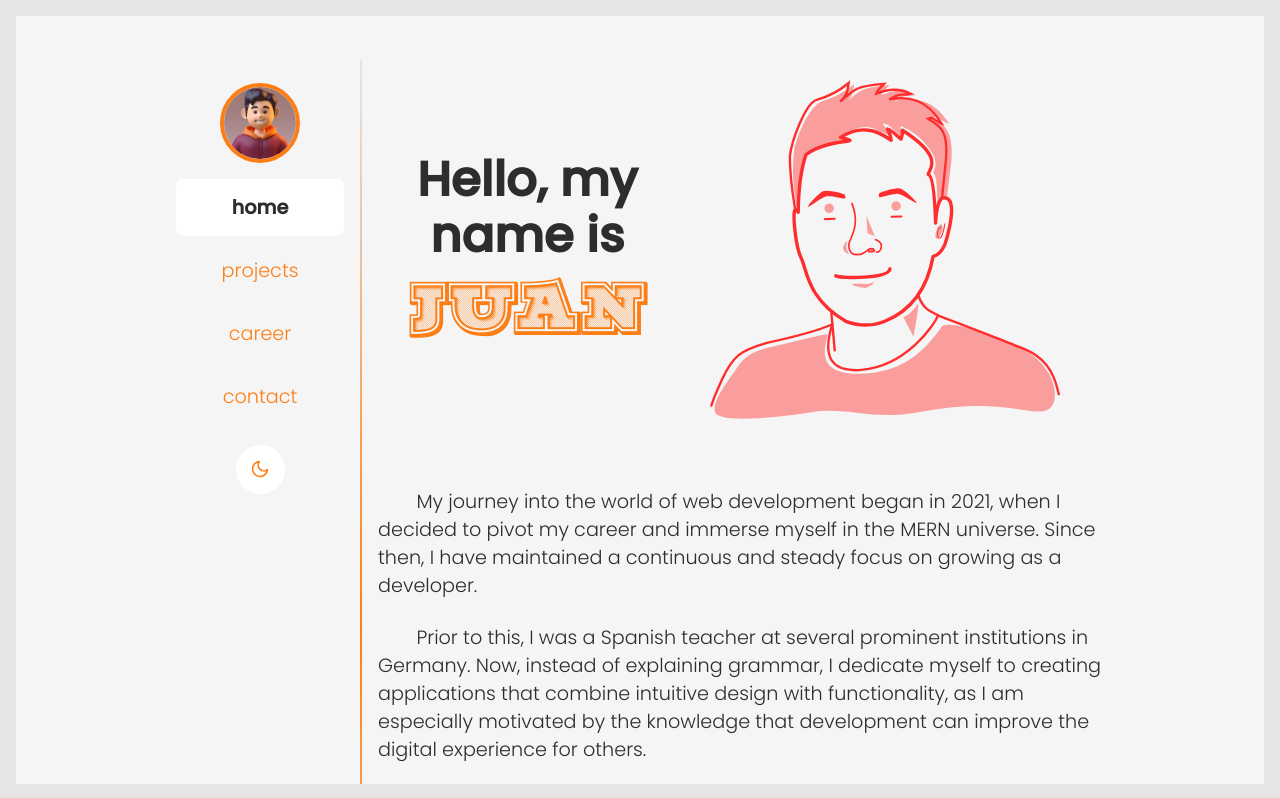
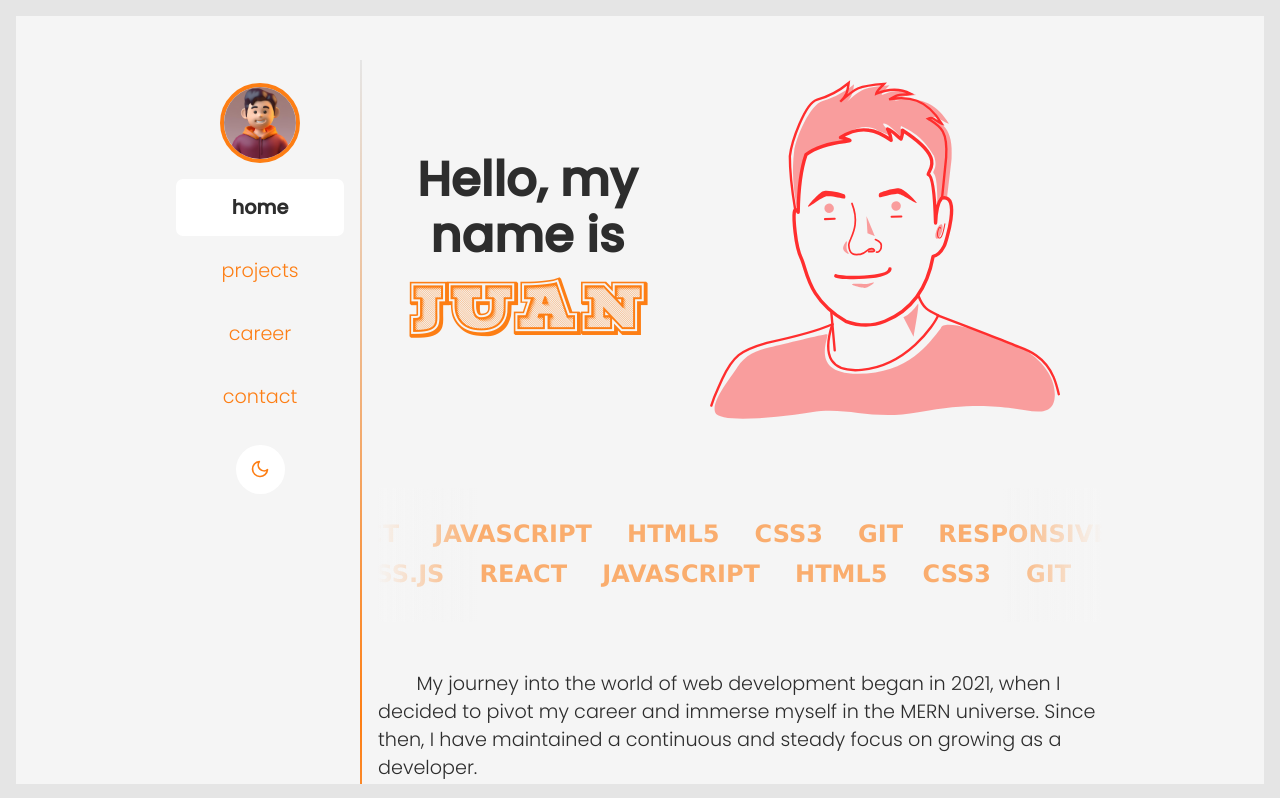
Before and after one commit to juaneugenio/myportfolioweb, a React (Vite) app: page / in a window 1280 px wide. Shown: the top 798 px of the page. Built offline with nearby package versions, Linux system fonts and the light colour scheme; no server answers; a web font is replaced by a local one.

Commit message:
implemented marquee in home page.

```diff
--- a/package.json
+++ b/package.json
@@ -18,6 +18,7 @@
 		"prop-types": "^15.8.1",
 		"react": "^18.2.0",
 		"react-dom": "^18.2.0",
+		"react-fast-marquee": "^1.6.5",
 		"react-icons": "^4.10.1",
 		"react-router-dom": "^7.2.0",
 		"use-sound": "^4.0.1",
--- a/src/App.css
+++ b/src/App.css
@@ -338,7 +338,6 @@ strong {
 .content {
 	border-width: 2px;
 	border-style: solid;
-	border-image: linear-gradient(#30292f, var(--head-color), #30292f) 0 0 0 1;
 	border-image: linear-gradient(180deg, var(--frame-color) 0%, var(--head-color) 50%, var(--frame-color) 100%) 0 0 0 1;
 	margin-left: 200px;
 	margin-bottom: calc(1rem + 2vw);
@@ -396,6 +395,52 @@ strong {
 	fill: var(--bg-color);
 	background: none;
 	max-width: clamp(250px, 35vw, 350px);
+}
+
+/* Marquee component for Home Page */
+.tech-marquee-container {
+	position: relative;
+	padding: 2rem 0;
+	margin: 3rem 0;
+	display: flex;
+	flex-direction: column;
+	gap: 0.6rem;
+
+}
+
+.tech-item {
+	text-transform: uppercase;
+	color: var(--head-color);
+	font-weight: bold;
+	padding: clamp(0.5rem, 1vw + 0.3rem, 2rem);
+	font-size: clamp(1rem, 1.5vw + 0.5rem, 1.5rem);
+	font-family: Verdana, sans-serif;
+	opacity: 0.6;
+	transition: opacity 0.3s ease;
+	/* background: var(--card-color); */
+}
+.tech-item:hover {
+	opacity: 1;
+
+}
+.tech-marquee-container::before,
+.tech-marquee-container::after {
+	content: '';
+	position: absolute;
+	top: 0;
+	width: 100px;
+	height: 100%;
+	z-index: 2;
+}
+
+.tech-marquee-container::before {
+	left: 0;
+	background: linear-gradient(90deg, var(--bg-color) 0%, transparent 100%);
+}
+
+.tech-marquee-container::after {
+	right: 0;
+	background: linear-gradient(270deg, var(--bg-color) 0%, transparent 100%);
 }
 
 /* PROJECTS PAGE */
@@ -623,6 +668,8 @@ strong {
 	.content {
 		margin-left: 0;
 		padding: 1rem;
+		border: none;
+		border-image: none;
 	}
 	.mobile-nav {
 		display: block;
@@ -640,6 +687,9 @@ strong {
 		margin: 0;
 		border: none;
 	}
+	.tech-marquee-container{
+		margin: 1rem 0;
+	}
 }
 
 /* Móviles */
@@ -647,6 +697,15 @@ strong {
 	h2 {
 		font-size: 2.5rem;
 		line-height: 1.2;
+	}
+	p {
+		font-size: clamp(1.1rem, 1vw + 1rem, 1.4rem);
+		line-height: clamp(1.7rem, 1.5vw + 1.35rem, 1.95rem);
+	}
+
+	.proj-description {
+		font-size: clamp(1.1rem, 1vw + 1rem, 1.4rem);
+		line-height: clamp(1.7rem, 1.5vw + 1.35rem, 1.95rem);
 	}
 	.app-container {
 		padding-top: 0.5rem;
--- /dev/null
+++ b/src/components/TechMarquee/TechMarquee.jsx
@@ -0,0 +1,44 @@
+import Marquee from 'react-fast-marquee';
+
+const TechMarquee = () => {
+    const technologies = [
+			'React',
+			'JavaScript',
+			'HTML5',
+			'CSS3',
+			'Git',
+			'Responsive Design',
+			'Redux',
+			'TypeScript',
+			'Node.js',
+			'REST API',
+			'Vite',
+			'Jest',
+			'npm',
+			'design enthusiastic',
+      'Sketch',
+      'Express.js',
+		];
+
+    return (
+			<div className='tech-marquee-container'>
+				<Marquee gradient={false} speed={15} pauseOnHover={true} direction='left'>
+					{technologies.map((tech, index) => (
+						<span key={`left-${index}`} className='tech-item'>
+							{tech}
+						</span>
+					))}
+				</Marquee>
+
+				<Marquee gradient={false} speed={15} pauseOnHover={true} direction='right'>
+					{technologies.map((tech, index) => (
+						<span key={`right-${index}`} className='tech-item'>
+							{tech}
+						</span>
+					))}
+				</Marquee>
+			</div>
+		);
+};
+
+export default TechMarquee;
--- a/src/pages/Home.jsx
+++ b/src/pages/Home.jsx
@@ -3,6 +3,8 @@ import PropTypes from 'prop-types';
 import { motion } from 'framer-motion';
 import Avatar from '../assets/AvatarSVG.svg?react';
 import { useEffect, useRef } from 'react';
+import TechMarquee from '../components/TechMarquee/TechMarquee';
+
 
 function Home({ variants }) {
 	const avatarRef = useRef(null);
@@ -13,7 +15,7 @@ function Home({ variants }) {
 			document.fonts.add(font);
 		});
 
-
+// Zoom effect relative to the scroll position
 		    const handleScroll = () => {
 					const scrollPosition = window.scrollY;
 					const maxScroll = 1000;
@@ -45,6 +47,9 @@ function Home({ variants }) {
 					<Avatar className='hero-svg' />
 				</div>
 			</div>
+
+				<TechMarquee />
+
 			<div className='home-content'>
 				<p>
 					My journey into the world of web development began in 2021, when I decided to pivot my career and immerse
```
Also changed, not shown: 1 other file (tests, documents, lock files or other folders).
